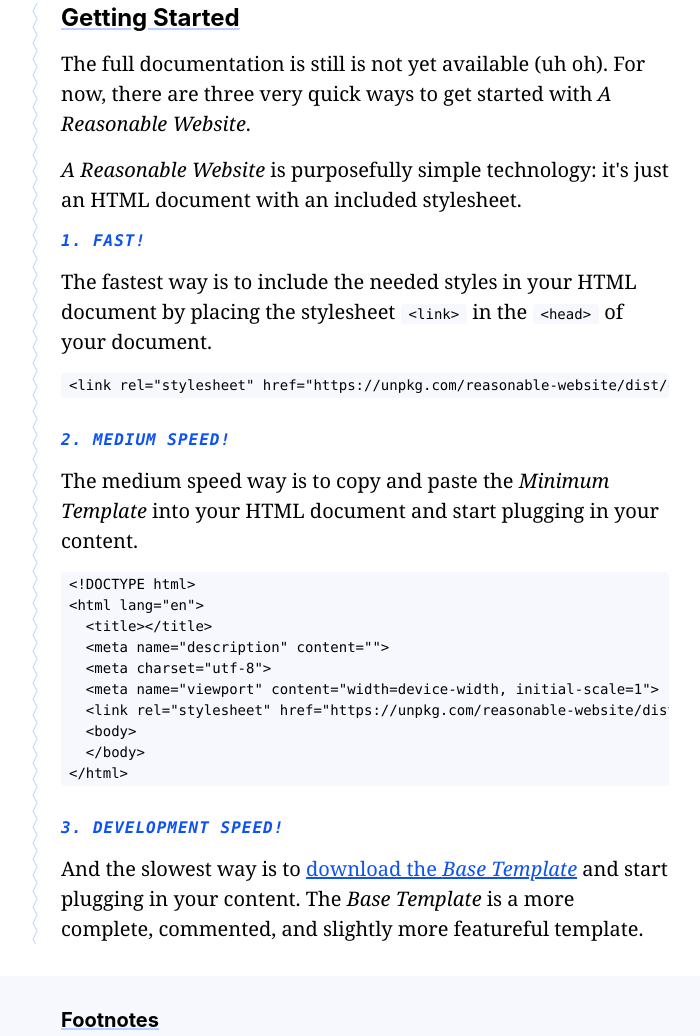
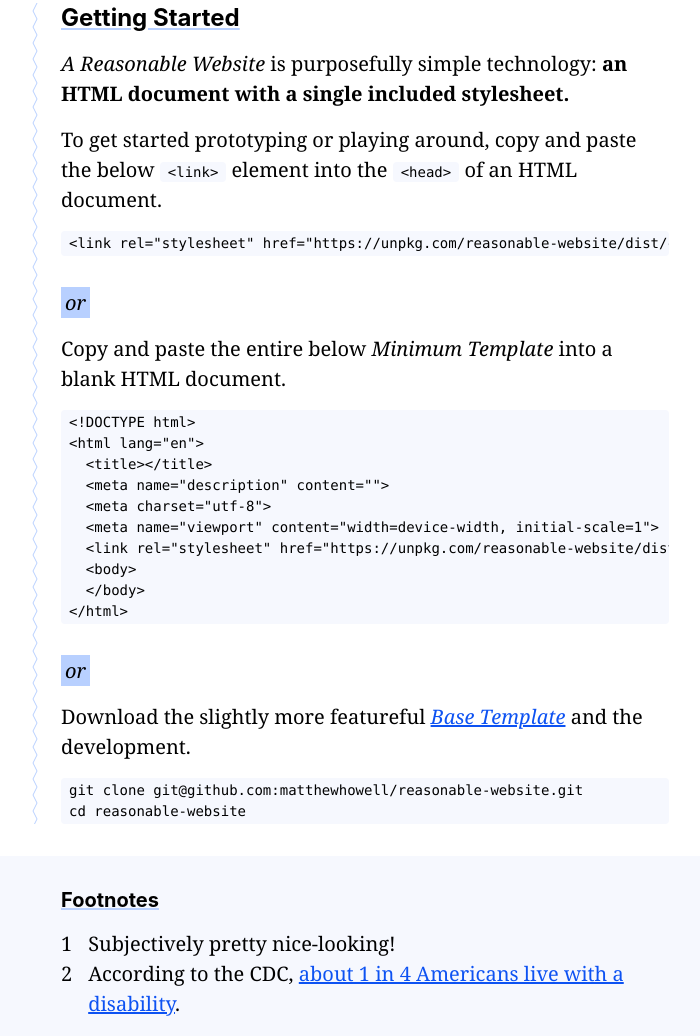
Before and after one commit to matthewhowell/areasonablewebsite, a website: page index.html in a window 1280 px wide. Shown: the part 2368-3404 px from the top of the page, without its empty margins (275-975 px from the left). Drawn offline with Linux system fonts and the light colour scheme.

Commit message:
index.html copy updates and added some media query font/rem changes

```diff
--- a/css/website.css
+++ b/css/website.css
@@ -40,6 +40,17 @@
 	padding: 0 2rem;
 
 }
+
+	/* target narrow screens and windows */
+	@media (max-width: 480px) {
+		article,
+		footer,
+		header,
+		section {
+			/* smaller padding on the sides */
+			padding: 0 1.5rem;
+		}
+	}
 
 /* used for a <div> that wraps article, footer, header, or section */
 /* allows a full width background color to be applied */
@@ -518,12 +529,11 @@
 .left-sawtooth {
 	background-image: url('../left-sawtooth.svg');
 	background-repeat: repeat-y;
-	background-size: 16px 16px;
+	background-size: 1rem 1rem;
 }
 
 .left-wave {
 	background-image: url('../left-wave.svg');
 	background-repeat: repeat-y;
-	background-size: 8px 8px;
-	background-position-x: left;
+	background-size: 1rem 1rem;
 }
--- a/index.html
+++ b/index.html
@@ -77,16 +77,14 @@
 
 				<section class="left-sawtooth">
 					<h3 id="getting-started">Getting Started</h3>
-					<p>The full documentation is still is not yet available (uh oh). For now, there are three very quick ways to get started with <em>A Reasonable Website</em>.</p>
-					<p><em>A Reasonable Website</em> is purposefully simple technology: it's just an HTML document with an included stylesheet.</p>
-
-					<h4 class="fast"><em>1. Fast!</em></h4>
-					<p>The fastest way is to include the needed styles in your HTML document by placing the stylesheet <code>&lt;link&gt;</code> in the <code>&lt;head&gt;</code> of your document.
-						<pre>&lt;link rel="stylesheet" href="https://unpkg.com/reasonable-website/dist/css/styles.min.css"&gt;</pre>
+					<p><em>A Reasonable Website</em> is purposefully simple technology: <strong>an HTML document with a single included stylesheet.</strong></p>
+					<p>To get started prototyping or playing around, copy and paste the below <code>&lt;link&gt;</code> element into the <code>&lt;head&gt;</code> of an HTML document.
+					<pre>&lt;link rel="stylesheet" href="https://unpkg.com/reasonable-website/dist/css/styles.min.css"&gt;</pre>
 					</p>
 
-					<h4 class="fast"><em>2. Medium Speed!</em></h4>
-					<p>The medium speed way is to copy and paste the <em>Minimum Template</em> into your HTML document and start plugging in your content.</p>
+					<p><mark><em>or</em></mark></p>
+					<p>Copy and paste the entire below <em>Minimum Template</em> into a blank HTML document.</p>
+					<p>
 <pre>
 &lt;!DOCTYPE html&gt;
 &lt;html lang="en"&gt;
@@ -101,8 +99,14 @@
 </pre>
 					</p>
 
-					<h4 class="fast"><em>3. Development Speed!</em></h4>
-					<p>And the slowest way is to <a href="./dist/base.html">download the <em>Base Template</em></a> and start plugging in your content. The <em>Base Template</em> is a more complete, commented, and slightly more featureful template.</p>
+					<p><mark><em>or</em></mark></p>
+					<p>Download the slightly more featureful <a href="https://raw.githubusercontent.com/matthewhowell/reasonable-website/master/dist/base.html"><em>Base Template</em></a> and the development.</p>
+					<p></p>
+
+<pre>
+git clone git@github.com:matthewhowell/reasonable-website.git
+cd reasonable-website
+</pre>
 				</section>
 
 				<div class="full-width neutral">
```
Also changed, not shown: css/reasonable.css (+7 -1 lines).
